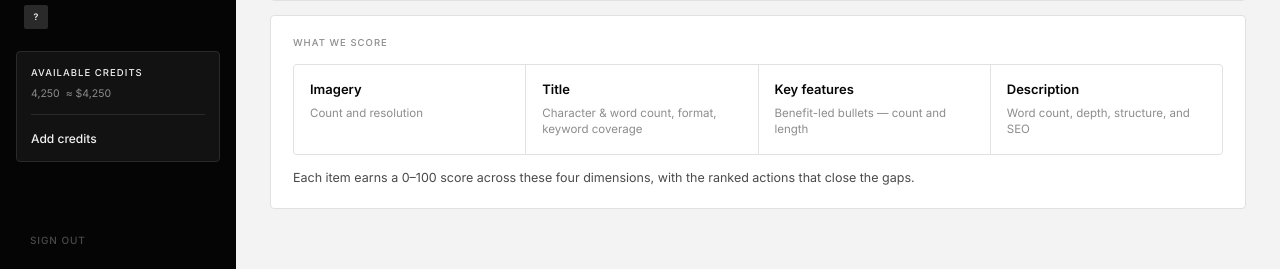
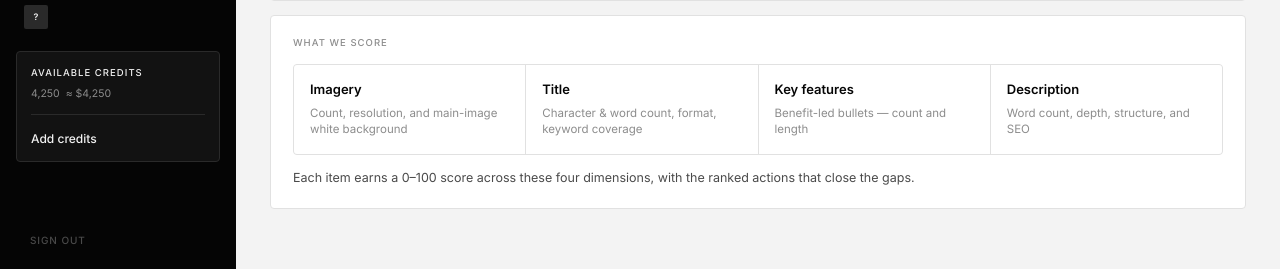
Before and after one commit to ricksauls/ecomm-copilot, a Flask app: template app/templates/app/pdp_scoring.html in a window 1280 px wide. Shown: the part 641-910 px from the top of the page. Run offline with Flask 3, Linux system fonts and the light colour scheme; the template is opened without the code that fills it, so the values that code supplies are empty.

Commit message:
Lower CSV/intake cap to 100; note main-image white-bg in Imagery card
Co-Authored-By: Claude Opus 4.8 <noreply@anthropic.com>

```diff
--- a/app/pdp.py
+++ b/app/pdp.py
@@ -18,7 +18,7 @@ logger = logging.getLogger(__name__)
 # Bounds. Unbounded input is a DoS vector, so cap both the per-URL length and
 # the total number of items accepted in one submission.
 MAX_URL_LEN = 2048
-MAX_ITEMS = 200
+MAX_ITEMS = 100
 # Read at most this many bytes from an uploaded CSV, regardless of the app-wide
 # MAX_CONTENT_LENGTH, as a second belt-and-braces cap.
 MAX_CSV_BYTES = 2 * 1024 * 1024
--- a/app/templates/app/pdp_scoring.html
+++ b/app/templates/app/pdp_scoring.html
@@ -77,7 +77,7 @@
     {# Attributes and video are extracted but not currently scored (paused
        2026-08-21), so they're left off this list. #}
     {% set dims = [
-      ('Imagery', 'Count and resolution'),
+      ('Imagery', 'Count, resolution, and main-image white background'),
       ('Title', 'Character & word count, format, keyword coverage'),
       ('Key features', 'Benefit-led bullets — count and length'),
       ('Description', 'Word count, depth, structure, and SEO'),
```
